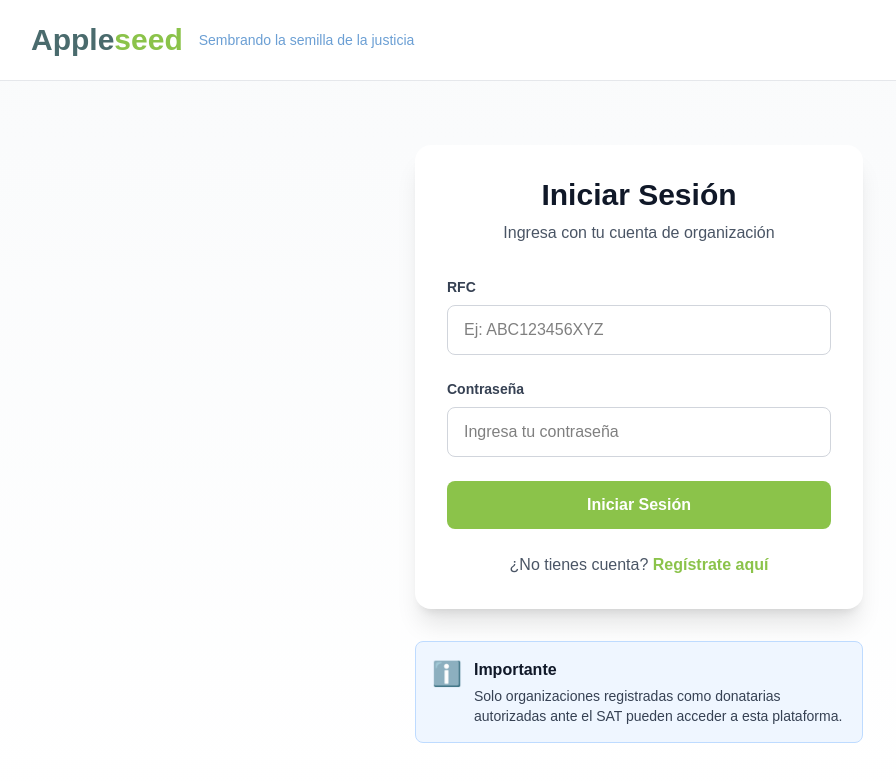
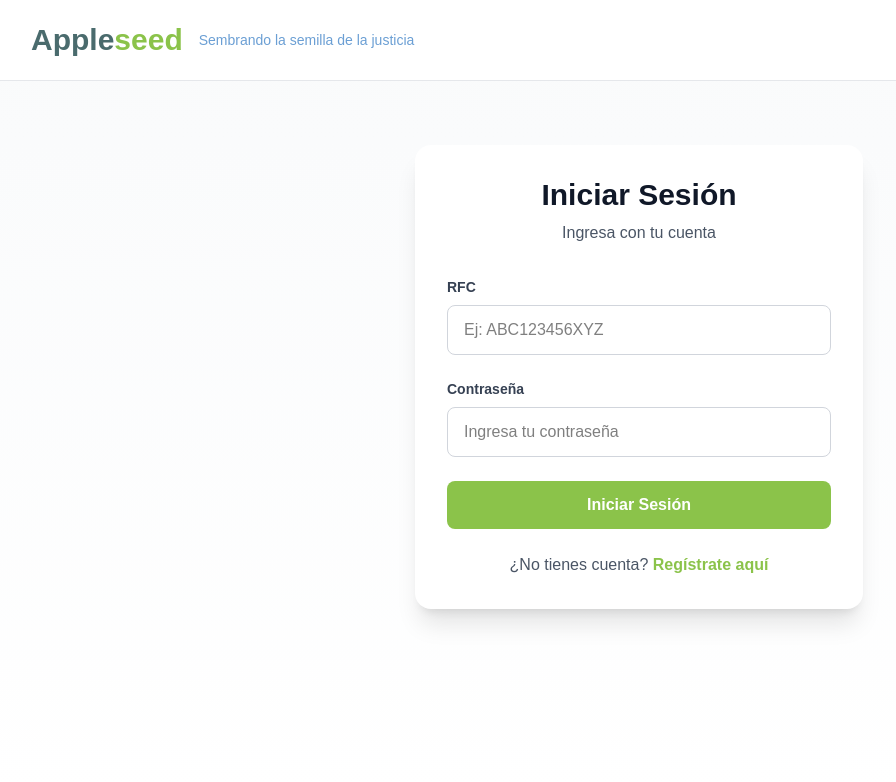
Before and after one commit to miguelmendozajr/appleseed, a Next.js app in the folder frontend/: page /login in a window 1280 px wide. Shown: the top 782 px of the page, without its empty margins (1-897 px from the left). Built offline with nearby package versions, Linux system fonts and the light colour scheme.

Commit message:
change login text and delete card

```diff
--- a/frontend/app/login/page.tsx
+++ b/frontend/app/login/page.tsx
@@ -72,7 +72,7 @@ export default function LoginPage() {
                 Iniciar Sesión
               </h1>
               <p className="text-gray-600">
-                Ingresa con tu cuenta de organización
+                Ingresa con tu cuenta
               </p>
             </div>
 
@@ -132,18 +132,6 @@ export default function LoginPage() {
               </p>
             </div>
           </div>
-
-          <div className="mt-8 bg-blue-50 border border-blue-200 rounded-lg p-4">
-            <div className="flex items-start">
-              <span className="text-2xl mr-3">ℹ️</span>
-              <div>
-                <h3 className="font-semibold text-gray-900 mb-1">Importante</h3>
-                <p className="text-sm text-gray-700">
-                  Solo organizaciones registradas como donatarias autorizadas ante el SAT pueden acceder a esta plataforma.
-                </p>
-              </div>
-            </div>
-          </div>
         </div>
       </div>
     </div>
```
